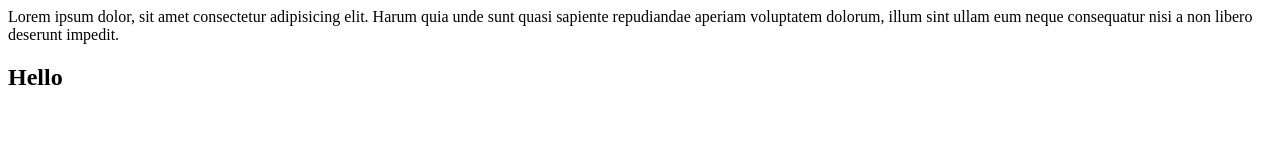
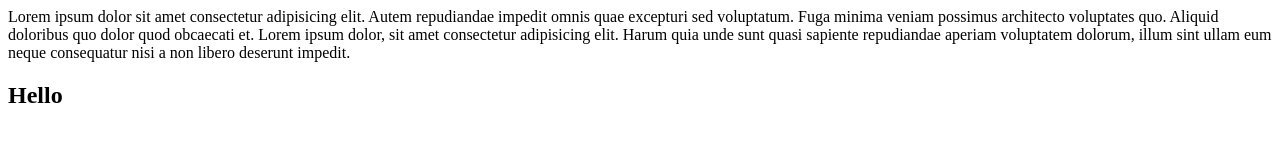
Before and after one commit to DmitriFaizullin/gittest, a plain HTML site: page index.html in a window 1280 px wide. Drawn offline with Linux system fonts and the light colour scheme.

Commit message:
commit 2

```diff
--- a/index.html
+++ b/index.html
@@ -6,6 +6,7 @@
     <title>Document</title>
 </head>
 <body>
+    Lorem ipsum dolor sit amet consectetur adipisicing elit. Autem repudiandae impedit omnis quae excepturi sed voluptatum. Fuga minima veniam possimus architecto voluptates quo. Aliquid doloribus quo dolor quod obcaecati et.
     Lorem ipsum dolor, sit amet consectetur adipisicing elit. Harum quia unde sunt quasi sapiente repudiandae aperiam voluptatem dolorum, illum sint ullam eum neque consequatur nisi a non libero deserunt impedit.
     <h2>Hello</h2>
 </body>
```
